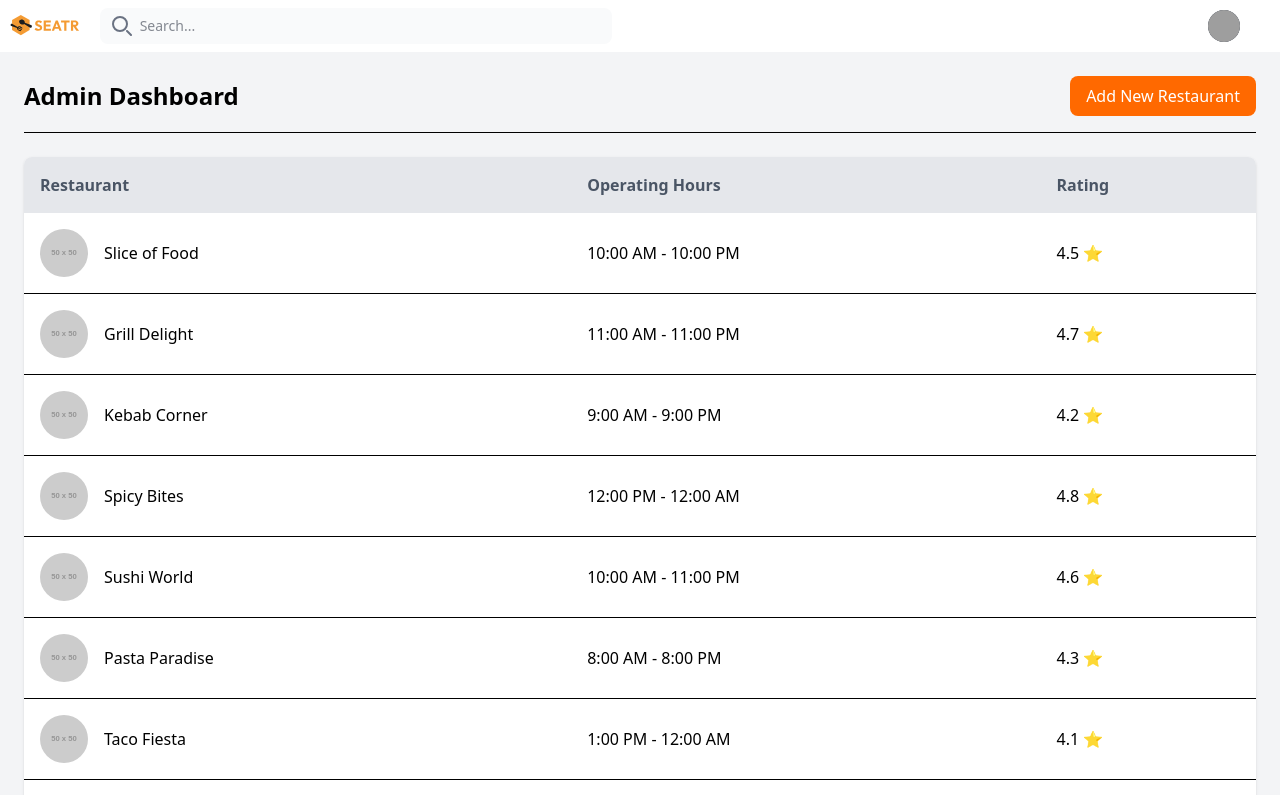
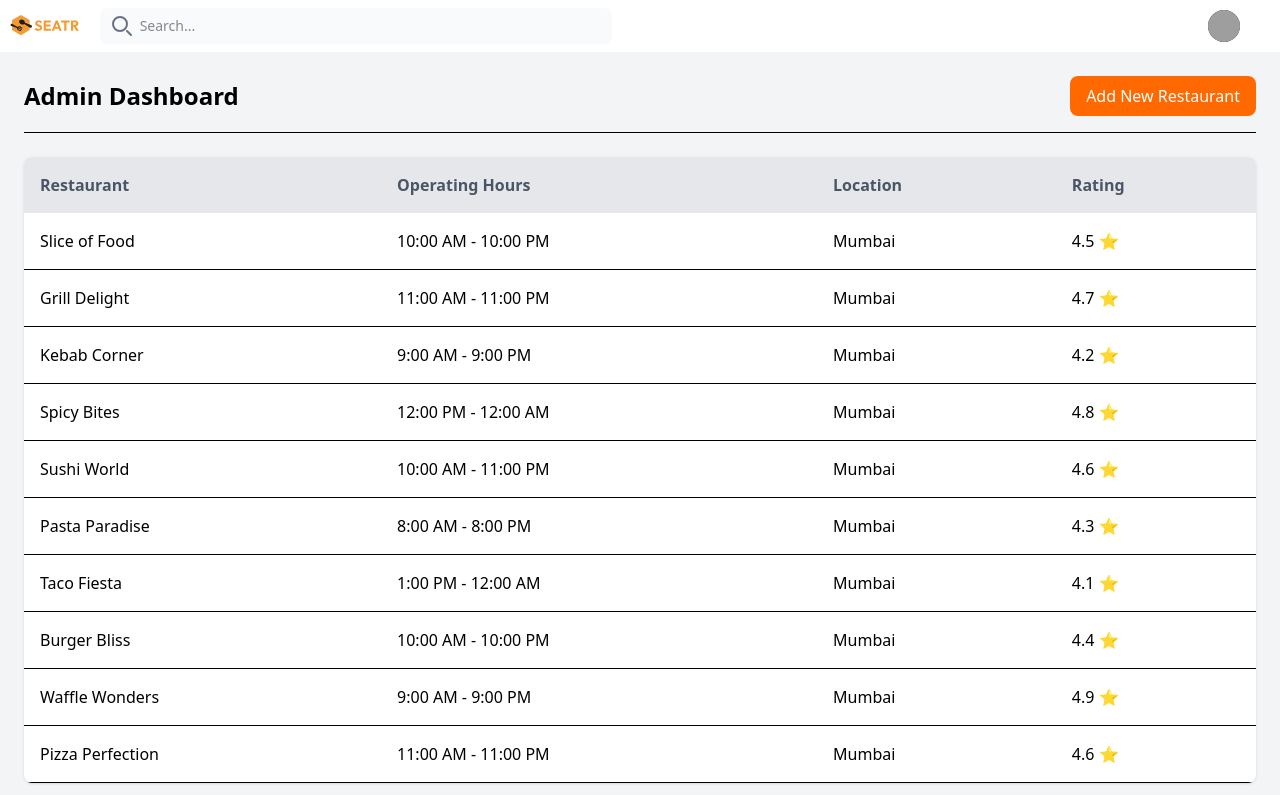
Before and after one commit to jaypatelll1/seatr, a React (Vite) app in the folder client/: page /admindashboard in a window 1280 px wide. Shown: the top 795 px of the page. Built offline with nearby package versions, Linux system fonts and the light colour scheme; grey boxes are pictures that could not be loaded.

Commit message:
restaurant changes

```diff
--- a/client/src/components/admin/RestaurantList.jsx
+++ b/client/src/components/admin/RestaurantList.jsx
@@ -1,4 +1,5 @@
 import React from "react";
+import { useNavigate } from "react-router-dom";
 
 export default function AdminDashboard() {
   // Dummy data for restaurants
@@ -8,6 +9,7 @@ export default function AdminDashboard() {
       name: "Slice of Food",
       image: "https://via.placeholder.com/50",
       time: "10:00 AM - 10:00 PM",
+      location: "Mumbai",
       rating: 4.5,
     },
     {
@@ -15,6 +17,7 @@ export default function AdminDashboard() {
       name: "Grill Delight",
       image: "https://via.placeholder.com/50",
       time: "11:00 AM - 11:00 PM",
+      location: "Mumbai",
       rating: 4.7,
     },
     {
@@ -22,6 +25,7 @@ export default function AdminDashboard() {
       name: "Kebab Corner",
       image: "https://via.placeholder.com/50",
       time: "9:00 AM - 9:00 PM",
+      location: "Mumbai",
       rating: 4.2,
     },
     {
@@ -29,6 +33,7 @@ export default function AdminDashboard() {
       name: "Spicy Bites",
       image: "https://via.placeholder.com/50",
       time: "12:00 PM - 12:00 AM",
+      location: "Mumbai",
       rating: 4.8,
     },
     {
@@ -36,6 +41,7 @@ export default function AdminDashboard() {
       name: "Sushi World",
       image: "https://via.placeholder.com/50",
       time: "10:00 AM - 11:00 PM",
+      location: "Mumbai",
       rating: 4.6,
     },
     {
@@ -43,6 +49,7 @@ export default function AdminDashboard() {
       name: "Pasta Paradise",
       image: "https://via.placeholder.com/50",
       time: "8:00 AM - 8:00 PM",
+      location: "Mumbai",
       rating: 4.3,
     },
     {
@@ -50,6 +57,7 @@ export default function AdminDashboard() {
       name: "Taco Fiesta",
       image: "https://via.placeholder.com/50",
       time: "1:00 PM - 12:00 AM",
+      location: "Mumbai",
       rating: 4.1,
     },
     {
@@ -57,6 +65,7 @@ export default function AdminDashboard() {
       name: "Burger Bliss",
       image: "https://via.placeholder.com/50",
       time: "10:00 AM - 10:00 PM",
+      location: "Mumbai",
       rating: 4.4,
     },
     {
@@ -64,6 +73,7 @@ export default function AdminDashboard() {
       name: "Waffle Wonders",
       image: "https://via.placeholder.com/50",
       time: "9:00 AM - 9:00 PM",
+      location: "Mumbai",
       rating: 4.9,
     },
     {
@@ -71,16 +81,22 @@ export default function AdminDashboard() {
       name: "Pizza Perfection",
       image: "https://via.placeholder.com/50",
       time: "11:00 AM - 11:00 PM",
+      location: "Mumbai",
       rating: 4.6,
     },
   ];
+
+  const navigate = useNavigate();
 
   return (
     <div className="p-6 bg-gray-100 min-h-screen">
       {/* Header */}
       <header className="flex justify-between items-center pb-4 border-b">
         <h1 className="text-2xl font-bold">Admin Dashboard</h1>
-        <button className="bg-orange-500 text-white px-4 py-2 rounded-lg hover:bg-orange-600">
+        <button
+          className="bg-orange-500 text-white px-4 py-2 rounded-lg hover:bg-orange-600"
+          onClick={() => navigate("/profile")} // Navigate to the profile page
+        >
           Add New Restaurant
         </button>
       </header>
@@ -92,6 +108,7 @@ export default function AdminDashboard() {
             <tr>
               <th className="p-4">Restaurant</th>
               <th className="p-4">Operating Hours</th>
+              <th className="p-4">Location</th>
               <th className="p-4">Rating</th>
             </tr>
           </thead>
@@ -102,14 +119,11 @@ export default function AdminDashboard() {
                 className="border-b hover:bg-gray-50 transition"
               >
                 <td className="p-4 flex items-center gap-4">
-                  <img
-                    src={restaurant.image}
-                    alt={restaurant.name}
-                    className="w-12 h-12 rounded-full"
-                  />
+
                   <span>{restaurant.name}</span>
                 </td>
                 <td className="p-4">{restaurant.time}</td>
+                <td className="p-4">{restaurant.location}</td>
                 <td className="p-4">{restaurant.rating} ⭐</td>
               </tr>
             ))}
```
